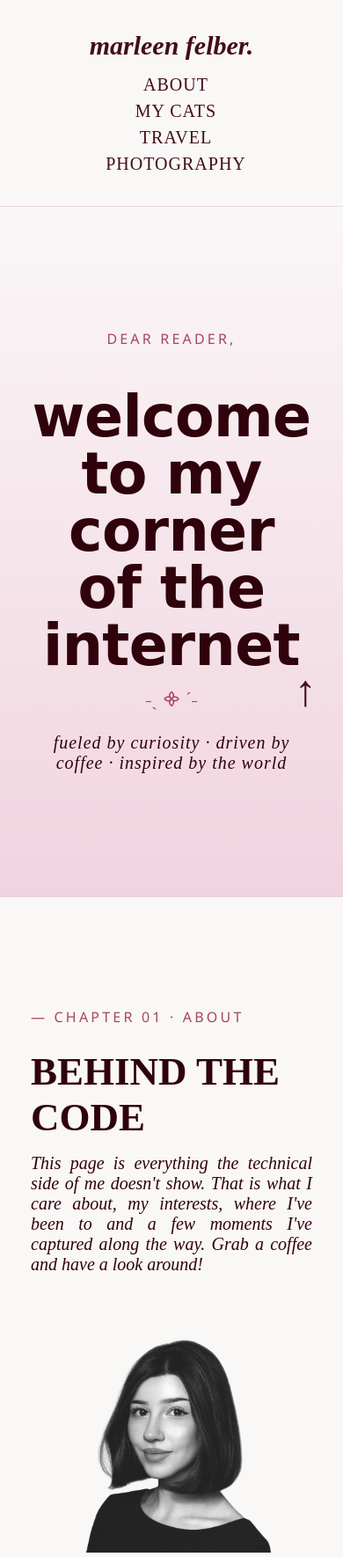
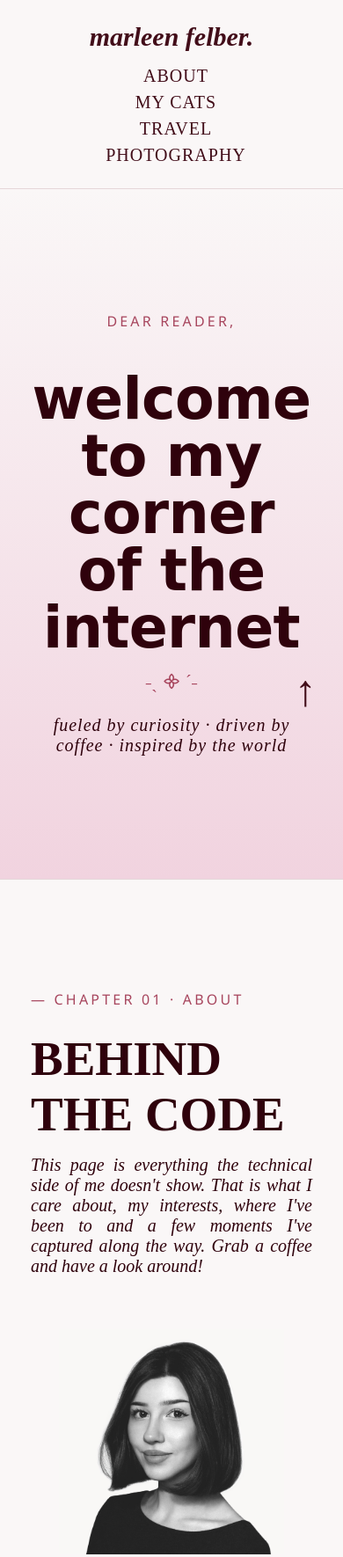
Before and after one commit to marleenfelber/marleenfelber.github.io, a plain HTML site: page index.html in a window 390 px wide. Shown: the top 1770 px of the page at 88% size. Drawn offline with Linux system fonts and the light colour scheme.

Commit message:
Update theme.css

```diff
--- a/theme.css
+++ b/theme.css
@@ -626,16 +626,8 @@ p a {
         font-size: 65px;
     }
 
-    h2 {
-        font-size: 45px;
-    }
-
     h4 {
         font-size: 40px;
-    }
-
-    footer h2 {
-        font-size: 25px;
     }
 
     .body-text {
@@ -691,8 +683,8 @@ p a {
     /* Changes flex-direction */
     .nav-flex-container {
         flex-direction: column;
-        padding-top: 35px;
-        padding-bottom: 20px;
+        padding-top: 25px;
+        padding-bottom: 10px;
     }
 
     .nav-menu-links {
```
